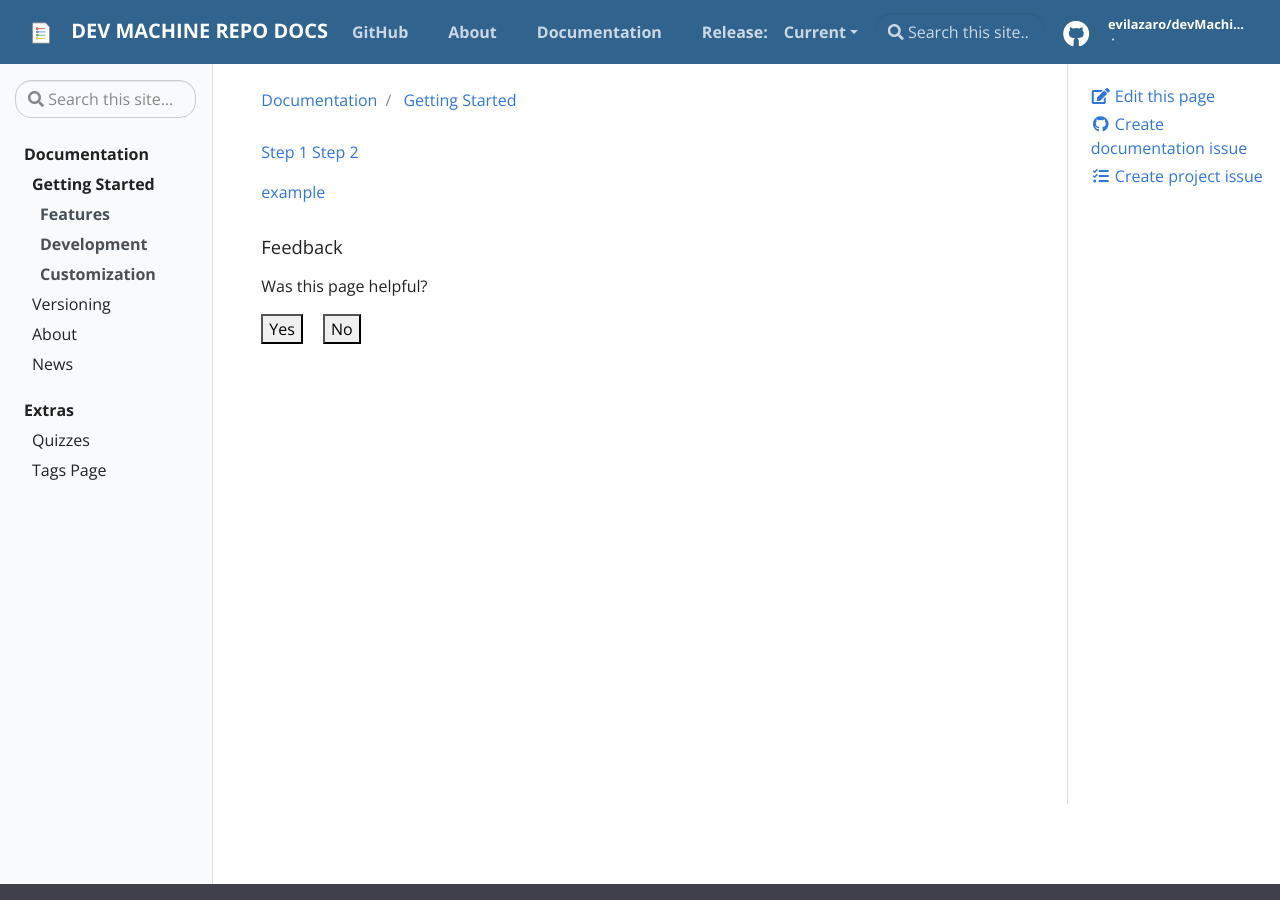
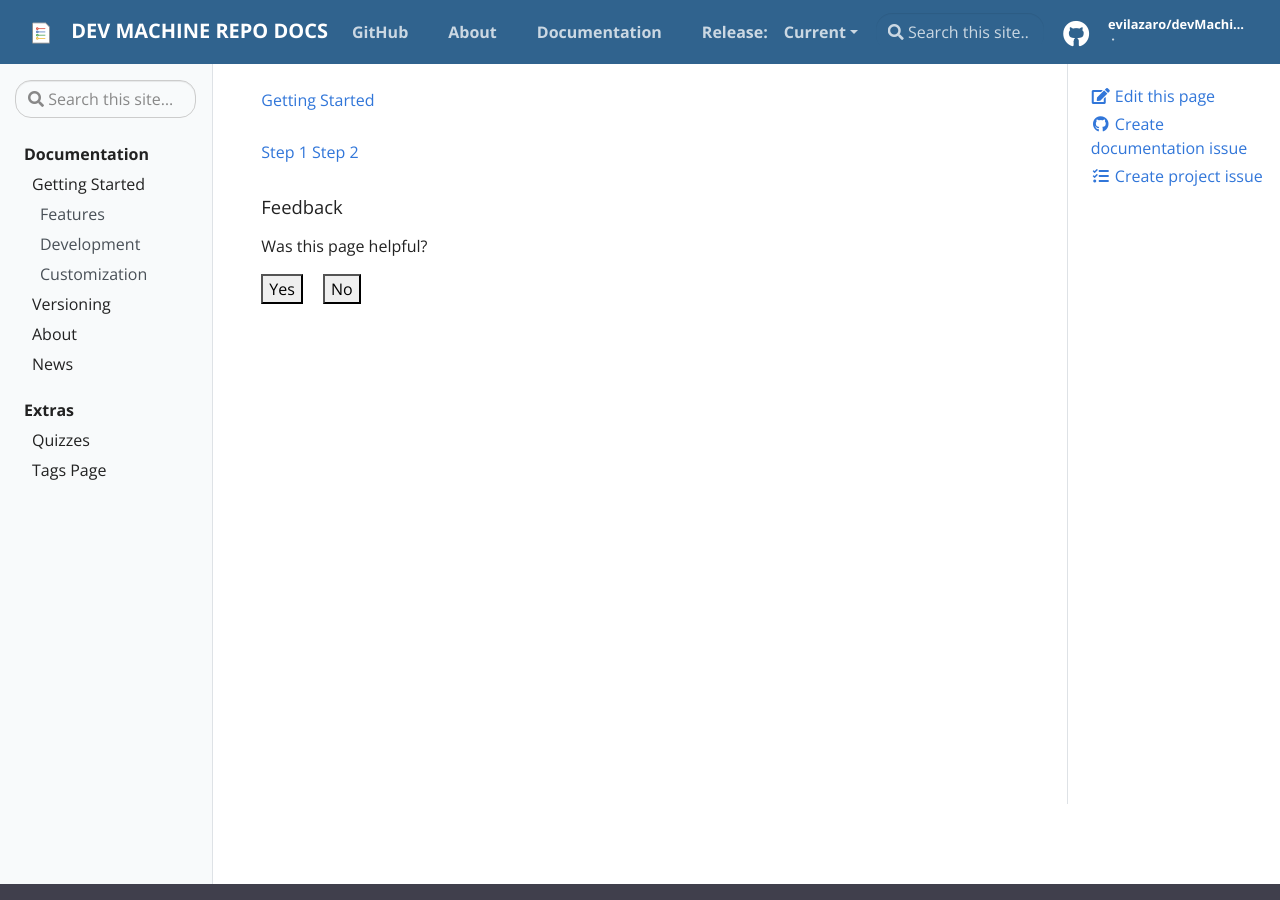
Before and after one commit to Evilazaro/devMachineConfig, a Jekyll site: the page built from docs/_docs/getting-started.md, in a window 1280 px wide and 900 px high. Built offline with Jekyll 4.4.1, drawn with Linux system fonts in a browser that asks for light colours.

Commit message:
docs added

```diff
--- a/docs/_docs/getting-started.md
+++ b/docs/_docs/getting-started.md
@@ -5,9 +5,8 @@ tags:
  - Step2
  - DeveloperOnboarding
 description: Getting started with Developer Onboarding Automation with Microsoft DevHome
+permalink: /docs
 ---
 
-[Step 1](../_docs/devMachineConfig/step1.md)
-[Step 2](../_docs/devMachineConfig/step2.md)
-
-{% raw %}[example](./devMachineConfig/step1.md){% endraw %}
+[Step 1](../_docs/devMachineConfig/step1)
+[Step 2](../_docs/devMachineConfig/step2)
```
Also changed, not shown: docs/_docs/devMachineConfig/step1.md (+0 -4 lines).
